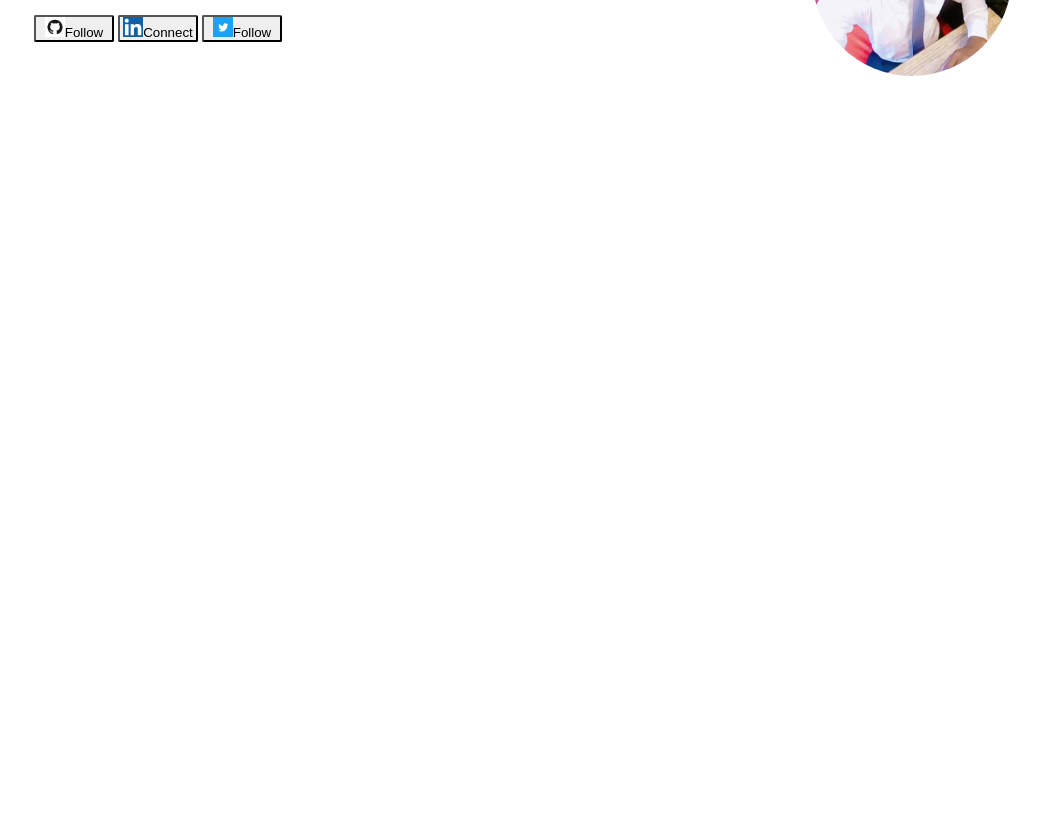
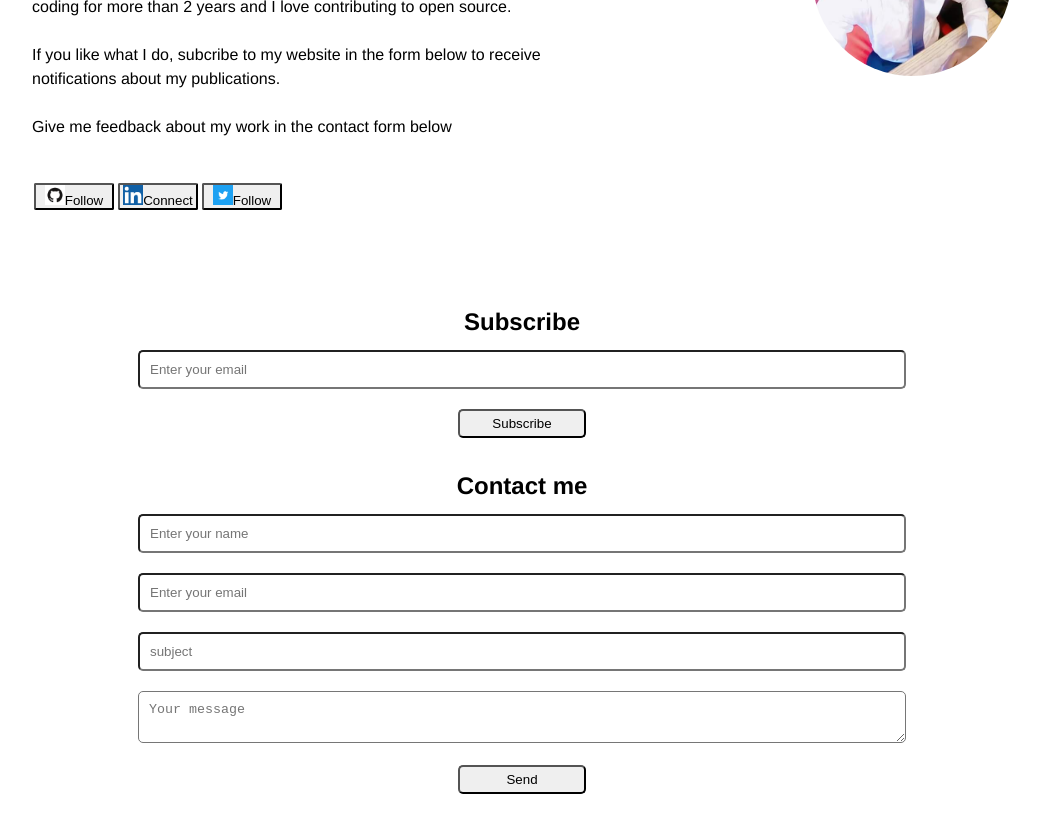
Before and after one commit to geraldmaboshe/geraldmaboshe.dev, a React (Create React App) app: page / in a window 1280 px wide. Shown: the part 360-1192 px from the top of the page, without its empty margins (118-1158 px from the left). Before the commit the page ends 800 px from the top, so only its background shows below. Built offline with nearby package versions, Linux system fonts and the light colour scheme.

Commit message:
added a form

```diff
--- a/src/components/Header.js
+++ b/src/components/Header.js
@@ -1,25 +1,34 @@
 import React, { Component } from 'react';
 import {Link} from 'react-router-dom';
-import {BrowserRouter as Router, Route} from 'react-router-dom';
+//import {BrowserRouter as Router, Route} from 'react-router-dom';
 class Header extends Component {
 
     render() {
         return (
-            <Router>
+            // <Router>
             <div style={styling}>
                 <div style={navigation}>
                     <Link style={Link1} to="/">🖥 Gerald Maboshe</Link>
-                    <div style={divLink}>
+                    <a style={divLink} href="#form">Subscribe/Contact</a>
+
+                    {/* <div style={divLink}>
                         <Link style={otherLinks}  to="articles">Articles</Link> | <Link style={otherLinks} to="events">Events</Link>
-                    </div>
+                        <
+                    </div> */}
                 </div>
                 <div style={main}>
                     <h1>Hey, I'm Gerald 😊
                     <img style={imgStyle} src="pic.jpg"/>
                     </h1>
                         <p>
-                        I'm a modern JavaScript developer and a data science enthusiast <br />
-                        I love building web apps and everything tech
+                        I'm a modern JavaScript developer, a data science enthusiast<br /> and an aspiring tech writer <br />
+                        I love building web apps and everything tech. I have been <br />coding for more than 2 years
+                        and I love contributing to open source.<br /><br />
+                        If you like what I do, subcribe to my website in the form below to receive<br />
+                        notifications about my publications.<br /><br />
+                        Give me feedback about my work in the contact form below
+
+
                     </p>
                 </div>
                 <div style={followBtns}>
@@ -47,9 +56,26 @@ class Header extends Component {
                         Follow
                     </button>
                 </div>
+                <div style = {formStyle} id="form">
+                    <form >
+                        <div>
+                            <h2>Subscribe</h2>
+                            <input style ={subField} type="text" placeholder="Enter your email"></input><br />
+                            <input type="button" value = "Subscribe" style={subBtn}></input><br />
+                        </div>
+                        <div >
+                            <h2>Contact me</h2>
+                            <input style={contactField} type="text" placeholder="Enter your name" /><br />
+                            <input style={contactField} type="text" placeholder="Enter your email" /><br />
+                            <input style={contactField} type="text" placeholder="subject" /><br />
+                            <textarea style={contactField} name="message" placeholder="Your message" /><br />
+                            <input style = {contactBtn} type="button" value="Send" /><br />
+                        </div>
+                    </form>
+                </div>
 
             </div>
-            </Router>
+            //</Router>
         );
     }
 }
@@ -61,14 +87,14 @@ const styling = {
 const main = {
     marginTop: "150px",
     marginLeft: "150px",
-    marginRight: "150px",
+    marginRight: "150px"
 
 
 }
 const imgStyle = {
     float: "right",
     borderRadius: "50%",
-    width: '200px',
+    width: '200px'
 }
 
 const Link1 = {
@@ -90,6 +116,7 @@ const Link1 = {
  const followBtns = {
      marginLeft:"150px",
      paddingTop:"40px",
+     marginBottom: "50px"
 
  }
  const btns = {
@@ -98,4 +125,41 @@ const Link1 = {
     margin: "4px 2px",
     borderRadius:"2px"
  }
+ const formStyle ={
+    textAlign:"center",
+    paddingTop:"40px",
+ }
+ const subField = {
+     padding: "10px",
+     width: "60%",
+     borderRadius: "5px",
+     margin: '10px',
+     //borderStyle: 'solid'
+ }
+ const subBtn = {
+     padding: '5px',
+     marginTop: '10px',
+     marginBottom: '30px',
+     borderRadius: "5px",
+     width: '10%'
+
+ }
+ const contactField = {
+    padding: "10px",
+    width: "60%",
+    borderRadius: "5px",
+    margin: '10px',
+    //borderStyle: 'solid'
+
+
+ }
+ const contactBtn = {
+    padding: '5px',
+    marginTop: '5px',
+    borderRadius: "5px",
+    marginBottom: '120px',
+    width: '10%'
+
+ }
+
 export default Header;
```
